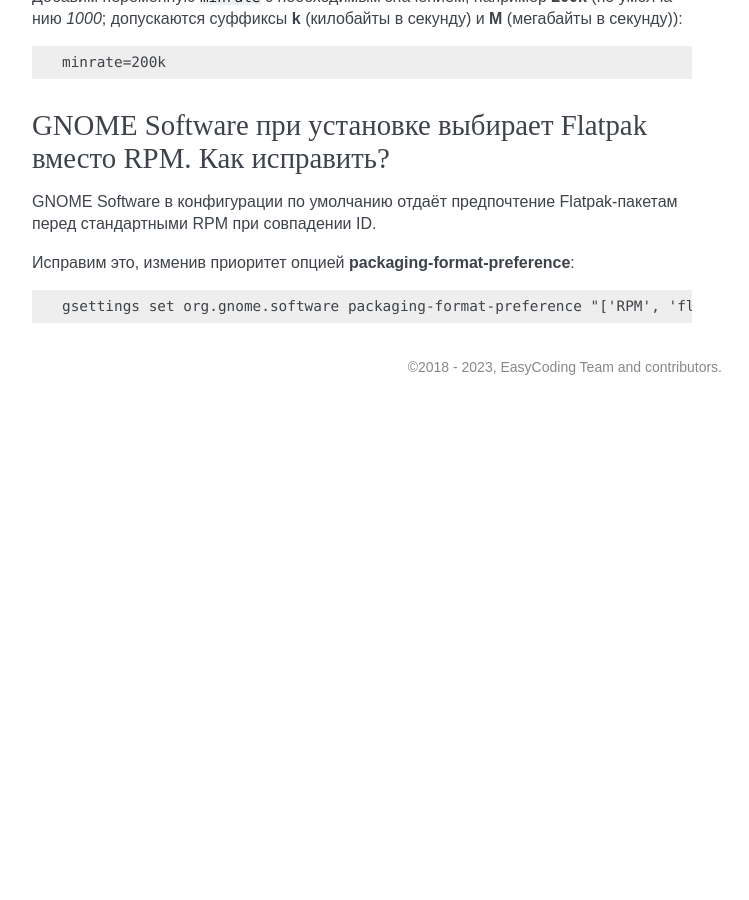
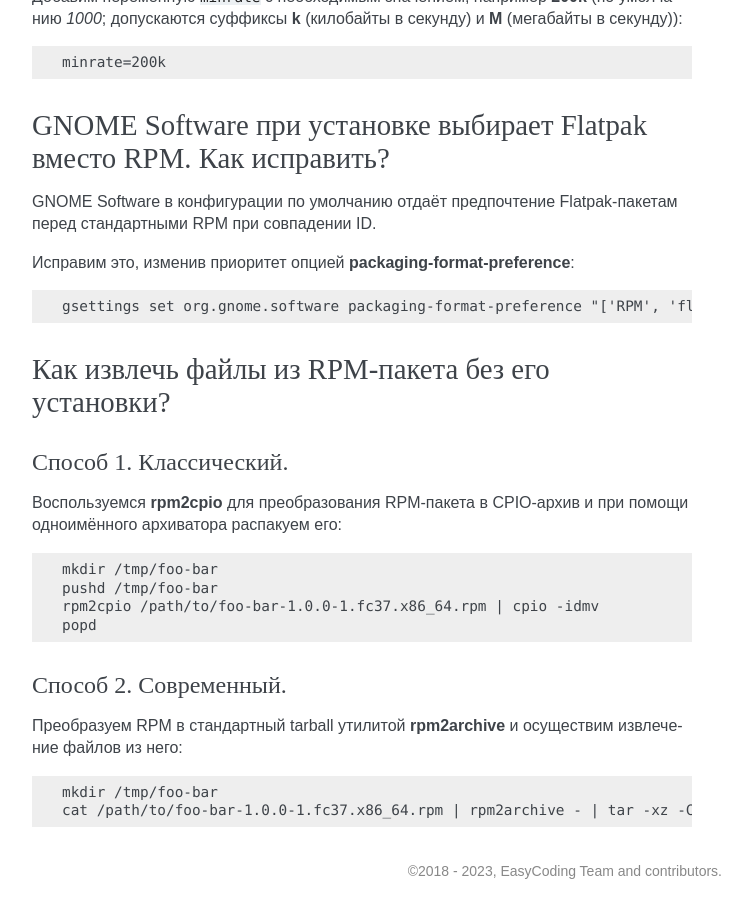
Before and after one commit to RussianFedora/FAQ, a Sphinx documentation site: the page built from source/package-manager.rst, in a window 1280 px wide and 900 px high, scrolled down 23726 px. Shown: the whole window, without its empty margins (388-1137 px from the left). Built offline with Sphinx 7.4.7, drawn with Linux system fonts in a browser that asks for light colours; comment, search, counter and statistics services are not loaded; before the commit the page ends 24131 px from its top, so only the background shows below that; some of the changed text lies outside the part shown.

Commit message:
Added a new question about extracting files from RPM packages.

```diff
--- a/source/package-manager.rst
+++ b/source/package-manager.rst
@@ -1373,3 +1373,31 @@
 .. code-block:: text
 
     gsettings set org.gnome.software packaging-format-preference "['RPM', 'flatpak']"
+
+.. index:: rpm, package, extract, rpm2cpio, rpm2archive, tar, tarball, cpio
+.. _rpm-extract:
+
+Как извлечь файлы из RPM-пакета без его установки?
+======================================================
+
+Способ 1. Классический.
+^^^^^^^^^^^^^^^^^^^^^^^^^^
+
+Воспользуемся **rpm2cpio** для преобразования RPM-пакета в CPIO-архив и при помощи одноимённого архиватора распакуем его:
+
+.. code-block:: text
+
+    mkdir /tmp/foo-bar
+    pushd /tmp/foo-bar
+    rpm2cpio /path/to/foo-bar-1.0.0-1.fc37.x86_64.rpm | cpio -idmv
+    popd
+
+Способ 2. Современный.
+^^^^^^^^^^^^^^^^^^^^^^^^^
+
+Преобразуем RPM в стандартный tarball утилитой **rpm2archive** и осуществим извлечение файлов из него:
+
+.. code-block:: text
+
+    mkdir /tmp/foo-bar
+    cat /path/to/foo-bar-1.0.0-1.fc37.x86_64.rpm | rpm2archive - | tar -xz -C /tmp/foo-bar
```
